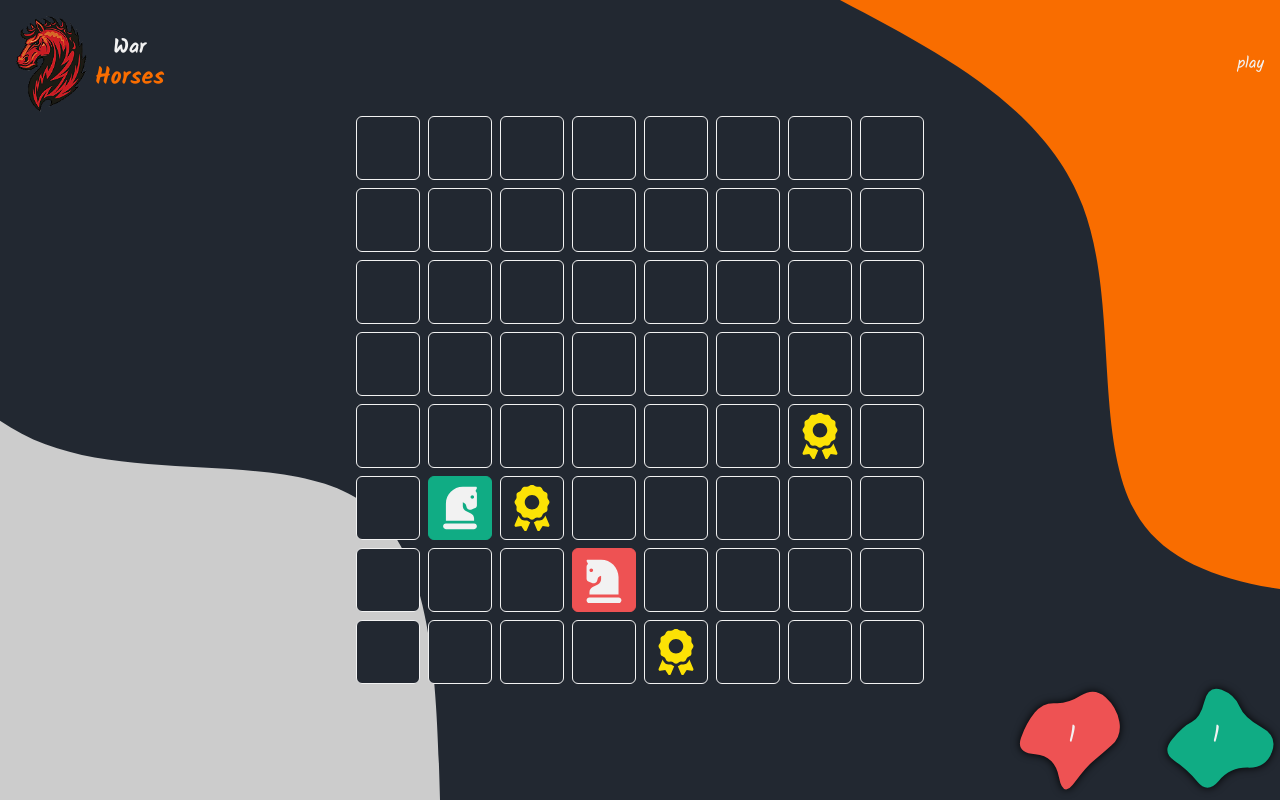
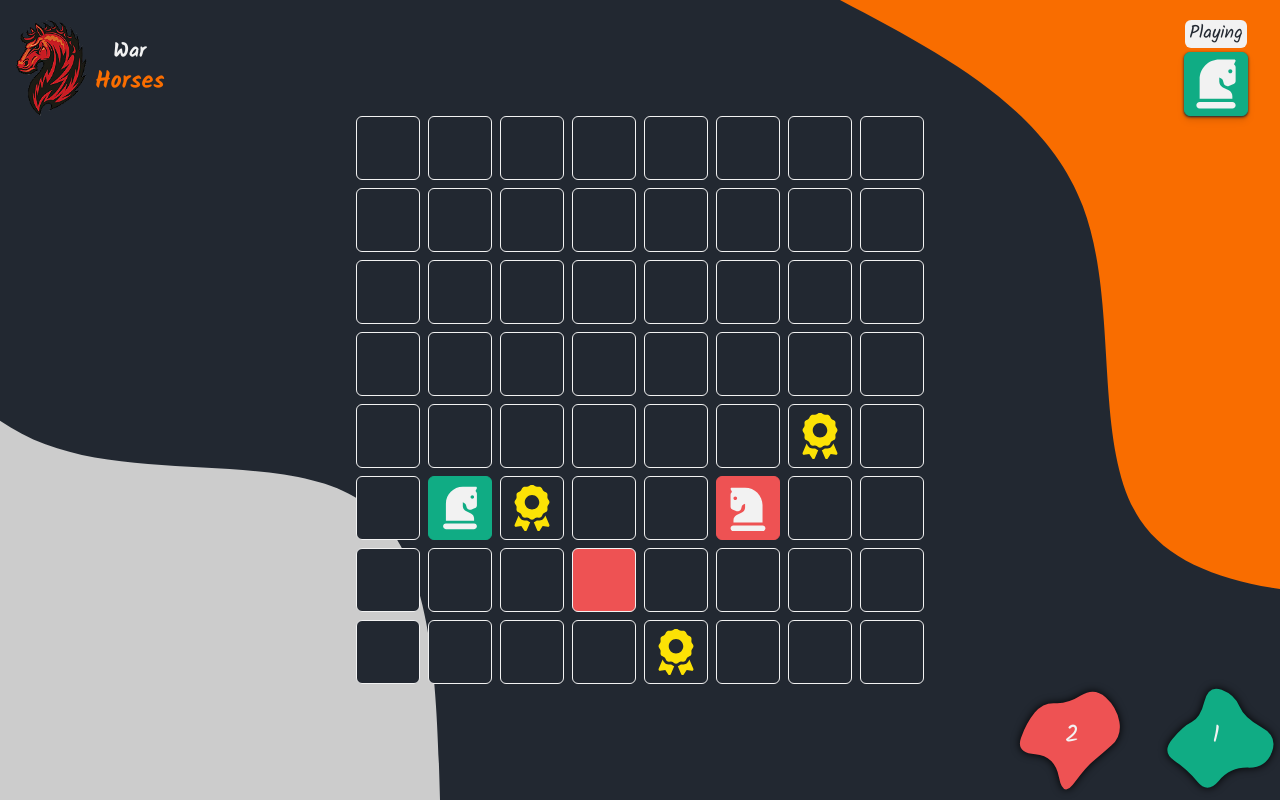
Before and after one commit to juandsoto/war-horses, a React (Vite) app: page /game in a window 1280 px wide. Built offline with nearby package versions, Linux system fonts and the light colour scheme.

Commit message:
added automatic moves for the machine

```diff
--- a/src/components/Cell.tsx
+++ b/src/components/Cell.tsx
@@ -1,7 +1,7 @@
 import { useMemo } from "react";
 import useStore from "store";
 import { OBJECTS, TPosition } from "types";
-import { canMove } from "utils";
+import { canMove, getMoves } from "utils";
 
 interface Props {
   value: OBJECTS;
@@ -27,11 +27,16 @@ const COLORS: Record<OBJECTS, HTMLDivElement["className"]> = {
 };
 
 const Cell = ({ value, position }: Props): JSX.Element => {
-  const { selected, setSelected, setGame, isMachineTurn } = useStore();
+  const { selected, setSelected, setGame, isMachineTurn, game, setPlayerHasMoves } = useStore();
 
   const handleClick = () => {
     if (isMachineTurn) return;
     if (value === OBJECTS.PLAYER) setSelected(!selected ? position : null);
+    const moves = getMoves(position);
+    const isFinalMove = !moves.some(({ x, y }) => game[x][y] === OBJECTS.BLANK || game[x][y] === OBJECTS.BONUS);
+    console.log({ isFinalMove });
+
+    if (isFinalMove) setPlayerHasMoves(false);
     if (selected && isValidMove) handleMove();
   };
 
--- a/src/pages/Game.tsx
+++ b/src/pages/Game.tsx
@@ -5,9 +5,20 @@ import { useEffect } from "react";
 import { useNavigate } from "react-router-dom";
 import useStore from "store";
 import { matrixDeepClone } from "utils";
+import { FADE_VARIANTS } from "utils/motion";
 
 const Game = (): JSX.Element => {
-  const { machineCellsQty, playerCellsQty, game, setGame, difficulty, isMachineTurn, machineHasMoves } = useStore();
+  const {
+    machineCellsQty,
+    playerCellsQty,
+    game,
+    setGame,
+    difficulty,
+    isMachineTurn,
+    machineHasMoves,
+    setIsMachineTurn,
+    playerHasMoves,
+  } = useStore();
   const navigate = useNavigate();
   const onPlay = () => {
     const minimax = new Minimax();
@@ -16,14 +27,32 @@ const Game = (): JSX.Element => {
   };
 
   useEffect(() => {
-    if (!isMachineTurn || !machineHasMoves) return;
-    setTimeout(() => onPlay(), 500);
-  }, [isMachineTurn]);
+    if (!isMachineTurn) return;
+    let interval: number = 0;
+    let timeout: number;
+    if (!playerHasMoves && machineHasMoves) {
+      interval = setInterval(() => onPlay(), 500);
+    }
+    if (!playerHasMoves && !machineHasMoves) {
+      clearInterval(interval);
+    }
+    if (playerHasMoves) {
+      timeout = setTimeout(() => onPlay(), 500);
+    }
+
+    return () => {
+      clearInterval(interval);
+      clearTimeout(timeout);
+    };
+  }, [isMachineTurn, playerHasMoves, machineHasMoves]);
 
   useEffect(() => {
-    if (difficulty.length !== 0) return;
-    console.log({ difficulty });
-    navigate("/", { replace: true });
+    if (!difficulty.length) {
+      console.log({ difficulty });
+      navigate("/", { replace: true });
+      return;
+    }
+    setTimeout(() => setIsMachineTurn(true), 500);
   }, []);
 
   return (
@@ -31,7 +60,23 @@ const Game = (): JSX.Element => {
       <div className="game">
         <div className="absolute top-4 left-4 right-4 flex items-center justify-between">
           <Logo />
-          <button onClick={onPlay}>play</button>
+          <motion.div
+            className="self-stretch flex flex-col gap-1 items-center justify-center py-1 px-4 text-dark rounded-md"
+            variants={FADE_VARIANTS}
+            initial="hidden"
+            animate={{ opacity: 1, transition: { duration: 0.7, delay: 0.5 } }}
+          >
+            <span className="text-lg bg-light px-1 rounded-md">Playing</span>
+            {isMachineTurn ? (
+              <div className="cell p-1 bg-danger border-danger shadow shadow-dark drop-shadow-md">
+                <img className="w-full h-full" src="machine.svg" alt="machine" />
+              </div>
+            ) : (
+              <div className="cell p-1 bg-success border-success shadow shadow-dark drop-shadow-md">
+                <img className="w-full h-full" src="player.svg" alt="machine" />
+              </div>
+            )}
+          </motion.div>
         </div>
         <Grid />
         <div className="absolute bottom-0 right-0 flex gap-4">
--- a/src/store/index.ts
+++ b/src/store/index.ts
@@ -12,14 +12,20 @@ interface Store {
   selected: TPosition | null;
   setSelected: (position: TPosition | null) => void;
   isMachineTurn: boolean;
+  setIsMachineTurn: (isTurn: boolean) => void;
   machineHasMoves: boolean;
+  playerHasMoves: boolean;
+  setPlayerHasMoves: (hasMoves: boolean) => void;
   playerCellsQty: number;
   machineCellsQty: number;
 }
 
 const useStore = create<Store>(set => ({
   isMachineTurn: false,
+  setIsMachineTurn: isTurn => set(state => ({ ...state, isMachineTurn: isTurn })),
   machineHasMoves: true,
+  playerHasMoves: true,
+  setPlayerHasMoves: hasMoves => set(state => ({ ...state, playerHasMoves: hasMoves })),
   difficulty: "expert" as TDifficulty,
   setDifficulty: difficulty => {
     set(state => ({ ...state, difficulty }));
@@ -81,7 +87,7 @@ const useStore = create<Store>(set => ({
             ...state,
             game: newGame,
             selected: null,
-            isMachineTurn: false,
+            isMachineTurn: !state.playerHasMoves,
             machineCellsQty: state.machineCellsQty + cellsToPaint.length + 1,
           };
         }
@@ -91,7 +97,7 @@ const useStore = create<Store>(set => ({
           ...state,
           game: newGame,
           selected: null,
-          isMachineTurn: false,
+          isMachineTurn: !state.playerHasMoves,
           machineCellsQty: state.machineCellsQty + 1,
         };
       }
```
